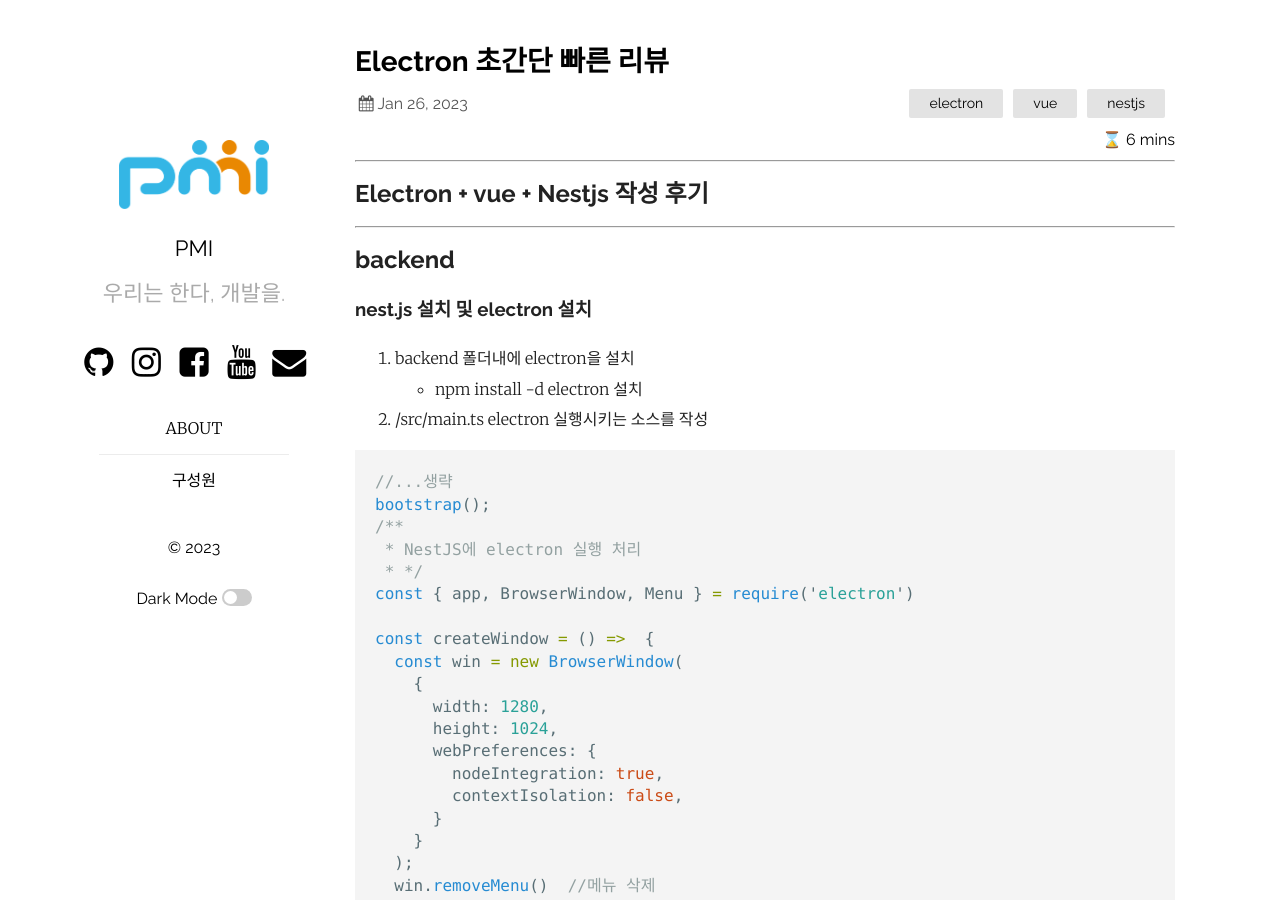
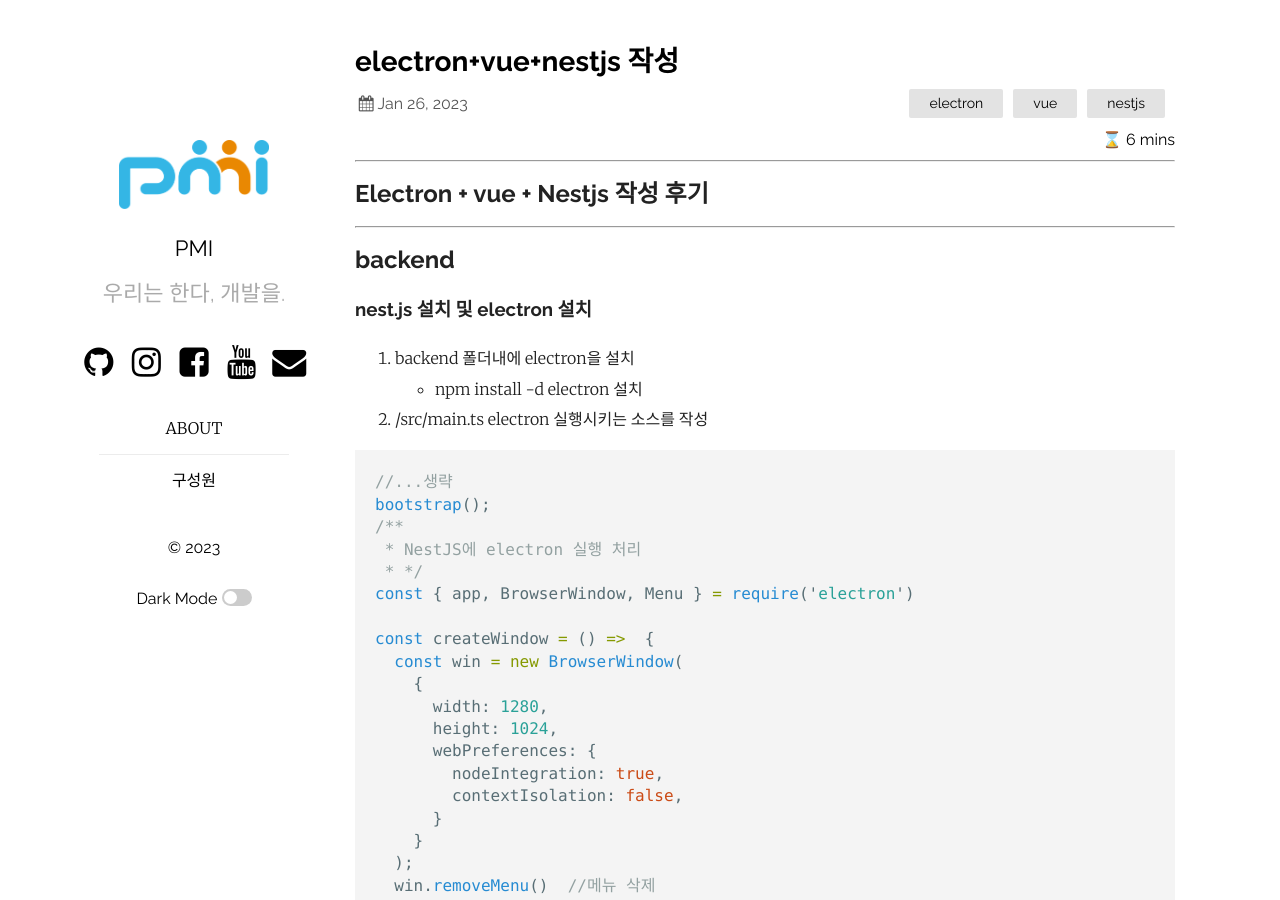
Before and after one commit to pmirnc-dev/pmirnc-dev.github.io, a Jekyll site: the page built from _posts/2023-01-26-electron-vue-nestjs_작성.md, in a window 1280 px wide and 900 px high. Built offline with Jekyll 4.4.1, drawn with Linux system fonts in a browser that asks for light colours; comment, search, counter and statistics services are not loaded.

Commit message:
fix: electron-vue-nestjs_작성_후기 타이틀 변경
title 수정

```diff
--- a/_posts/2023-01-26-electron-vue-nestjs_작성_리뷰.md
+++ b/_posts/2023-01-26-electron-vue-nestjs_작성.md
@@ -1,6 +1,6 @@
 ---
 layout: post
-title:  "Electron 초간단 빠른 리뷰"
+title:  "electron+vue+nestjs 작성"
 date:   2023-01-26 16:23:00 +0900
 author: mclee
 categories: electron vue nestjs
```
